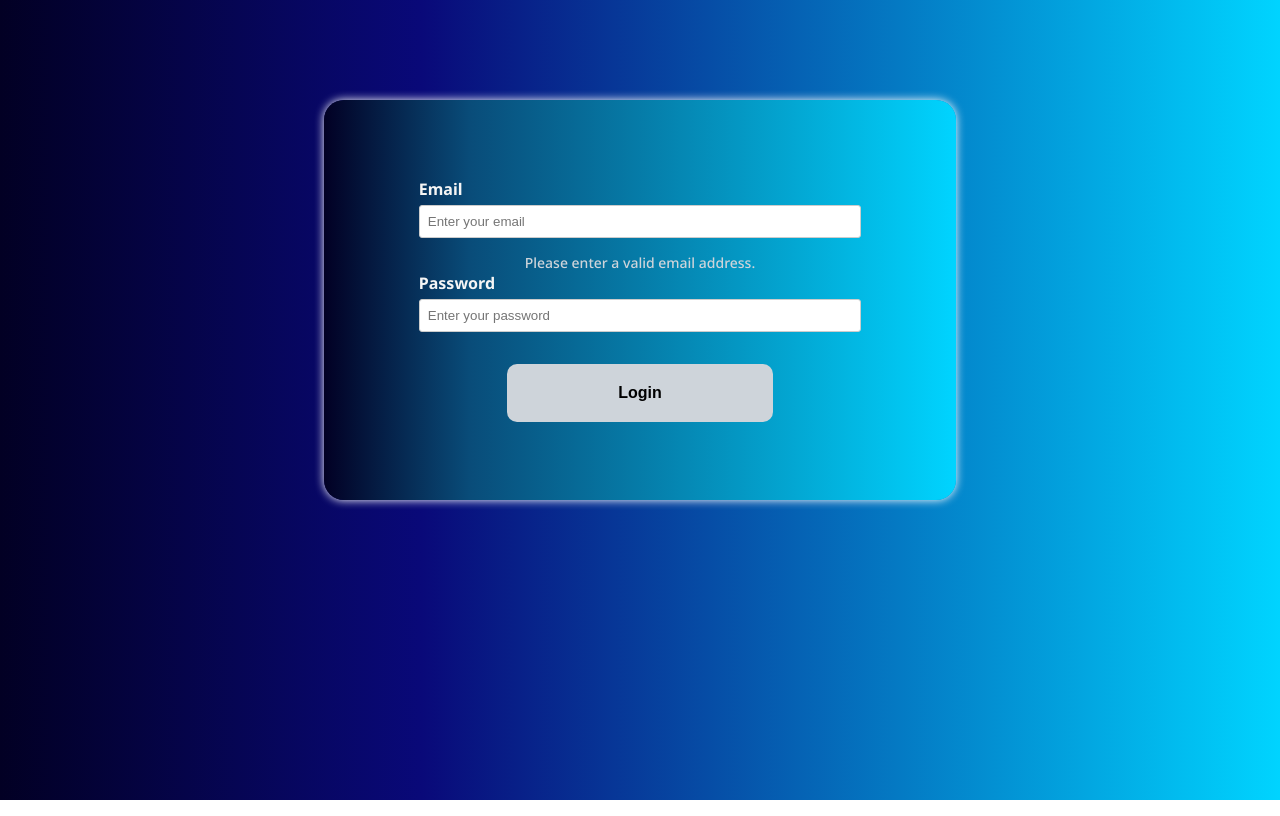
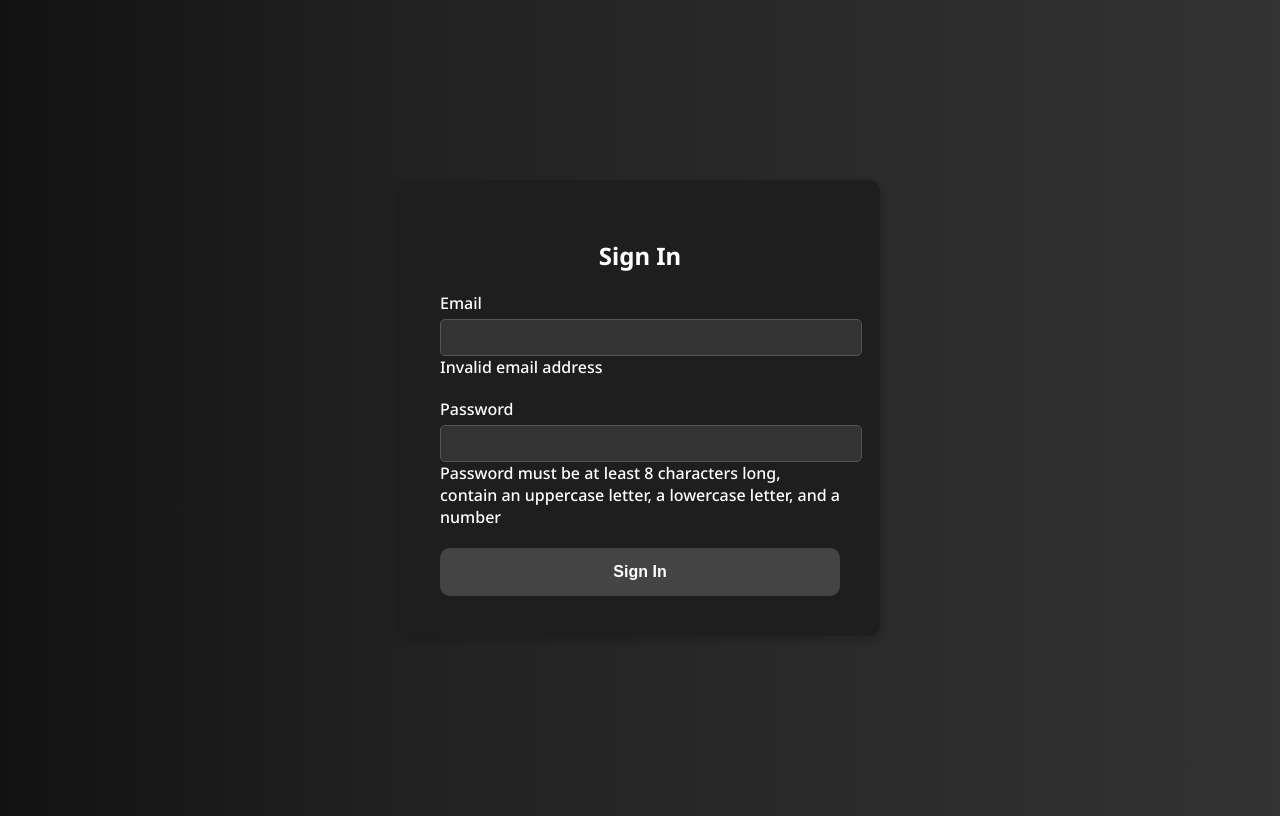
Before and after one commit to Imprayas12/Google-Meet-Clone, a Vue app: page /login in a window 1280 px wide. Built offline with nearby package versions, Linux system fonts and the light colour scheme.

Commit message:
Modifications

```diff
--- a/src/css/main.css
+++ b/src/css/main.css
@@ -1,10 +1,31 @@
 body {
-    background: rgb(2, 0, 36);
-    background: linear-gradient(90deg, rgba(2, 0, 36, 1) 0%, rgba(9, 9, 121, 1) 33%, rgba(0, 212, 255, 1) 100%);
+    background: rgb(18, 18, 18);
+    background: linear-gradient(90deg, rgba(18, 18, 18, 1) 0%, rgba(34, 34, 34, 1) 33%, rgba(51, 51, 51, 1) 100%);
+    color: #ffffff;
     font-family: "Noto Sans", sans-serif;
     font-optical-sizing: auto;
     font-weight: 500;
     font-style: normal;
-    font-variation-settings:
-        "wdth" 100;
+    font-variation-settings: "wdth" 100;
 }
+
+h1, h2, h3, h4, h5, h6 {
+    color: #ffffff;
+}
+
+a {
+    color: #1e90ff;
+}
+
+button {
+    background-color: #444;
+    color: #fff;
+    border: none;
+    cursor: pointer;
+    border-radius: 5px;
+    transition: background-color 0.3s;
+}
+
+button:hover {
+    background-color: #555;
+}
--- a/src/pages/Auth.vue
+++ b/src/pages/Auth.vue
@@ -1,26 +1,21 @@
 <template>
-    <div v-if="!signInForm" class="registration-form">
-        <form @submit.prevent="register">
-            <label for="email">Email </label>
-            <input v-model="email" name="email" placeholder="Enter your email" type="email" required>
-            <span v-if="!isEmailValid" class="error">Please enter a valid email address.</span>
-            <label for="password">Password </label>
-            <input v-model="password" name="password" type="password" placeholder="Enter your password" required>
-            <span v-if="!isPasswordStrong" class="error">Password must be at least 8 characters long and contain at
-                least
-                one number, one uppercase letter, and one lowercase letter.</span>
-            <button type="submit" :disabled="!isEmailValid || !isPasswordStrong">Register</button>
+  <div class="auth-container">
+    <div class="form-container">
+      <h2>{{ signInForm ? 'Sign In' : 'Register' }}</h2>
+      <form @submit.prevent="signInForm ? login() : register()">
+        <div class="form-group">
+          <label for="email">Email</label>
+          <input type="email" v-model="email" id="email" required />
+          <span v-if="!isEmailValid" class="error">Invalid email address</span>
+        </div>
+        <div class="form-group">
+          <label for="password">Password</label>
+          <input type="password" v-model="password" id="password" required />
+          <span v-if="!isPasswordStrong" class="error">Password must be at least 8 characters long, contain an uppercase letter, a lowercase letter, and a number</span>
+        </div>
+        <button type="submit">{{ signInForm ? 'Sign In' : 'Register' }}</button>
       </form>
     </div>
-    <div v-else class="registration-form">
-        <form @submit.prevent="login">
-            <label for="email">Email </label>
-            <input v-model="email" name="email" placeholder="Enter your email" type="email" required>
-            <span v-if="!isEmailValid" class="error">Please enter a valid email address.</span>
-            <label for="password">Password </label>
-            <input v-model="password" name="password" type="password" placeholder="Enter your password" required>
-            <button type="submit" :disabled="!isEmailValid">Login</button>
-        </form>
   </div>
 </template>
 
@@ -65,73 +60,74 @@ const login = async () => {
 </script>
 
 <style scoped>
-.registration-form {
-    text-align: center;
-    background: rgb(2, 0, 36);
-    background: linear-gradient(90deg, rgba(2, 0, 36, 1) 0%, rgba(9, 76, 121, 1) 23%, rgba(0, 212, 255, 1) 100%);
-    height: 400px;
-    color: whitesmoke;
-    border-radius: 20px;
-    display: flex;
-    flex-direction: column;
-    align-items: center;
-    justify-content: space-evenly;
-    margin-top: 100px;
-    box-shadow: 0px 0px 10px white;
-    width: 50%;
-    margin-left: auto;
-    margin-right: auto;
-    min-width: 350px;
+body {
+  background-color: #121212;
+  color: #ffffff;
+  font-family: 'Arial', sans-serif;
 }
 
-form {
+.auth-container {
   display: flex;
-    flex-direction: column;
-    width: 70%;
+  justify-content: center;
+  align-items: center;
+  height: 100vh;
+}
+
+.form-container {
+  background: #1e1e1e;
+  padding: 40px;
+  border-radius: 10px;
+  box-shadow: 0 4px 8px rgba(0, 0, 0, 0.2);
   text-align: center;
+  width: 100%;
+  max-width: 400px;
+}
+
+h2 {
+  margin-bottom: 20px;
+  color: #ffffff;
+}
+
+.form-group {
+  margin-bottom: 20px;
+  text-align: left;
 }
 
 label {
-    font-weight: bold;
+  display: block;
   margin-bottom: 5px;
-    text-align: start;
+  color: #ffffff;
 }
 
 input {
-    padding: 8px;
-    margin-bottom: 10px;
-    border: 1px solid #ccc;
-    border-radius: 3px;
+  width: 100%;
+  padding: 10px;
+  border: 1px solid #555;
+  border-radius: 5px;
+  background-color: #333;
+  color: #fff;
 }
 
 button {
-    padding: 20px 30px;
-    margin-left: auto;
-    margin-right: auto;
-    margin-top: 5%;
+  padding: 15px 25px;
   font-size: 16px;
-    background-color: #ced4da;
+  background-color: #444;
   color: #fff;
   border: none;
   cursor: pointer;
-    width: 60%;
-    color: black;
+  width: 100%;
   border-radius: 10px;
   font-weight: 600;
-    transition: 0.7s;
+  transition: 0.3s;
 }
 
 button:hover {
-    background: rgb(2, 0, 36);
-    background: linear-gradient(90deg, rgba(2, 0, 36, 1) 0%, rgba(11, 123, 126, 1) 45%, rgba(0, 212, 255, 1) 82%);
+  background: linear-gradient(90deg, rgba(2, 0, 36, 1) 0%, rgb(33, 33, 34) 45%, rgb(67, 72, 73) 82%);
   color: white;
-    font-family: "Noto Sans", sans-serif;
-    box-shadow: 0px 0px 10px white;
 }
-
+xs
 .error {
-    color: #ced4da;
+  color: #ff6b6b;
   font-size: 14px;
-    margin-top: 5px;
 }
 </style>
--- a/src/pages/HomePage.vue
+++ b/src/pages/HomePage.vue
@@ -48,6 +48,7 @@
       </div>
       <div v-if="callInProgress" class="remoteVideo">
         <div class="ownVideo"></div>
+        <button @click="endCall" class="end-call-button">End Call</button>
       </div>
 
 
@@ -231,6 +232,10 @@ const copyToClipboard = () => {
       console.error('Failed to copy text:', error);
     });
 }
+
+const endCall = () => {
+  location.reload();
+};
 
 onMounted(async () => {
   if (auth.currentUser) await setupPeerConnection();
@@ -467,6 +472,22 @@ form button:hover {
   justify-content: space-between;
 }
 
+.end-call-button {
+  background-color: #ff4d4d;
+  color: #fff;
+  border: none;
+  cursor: pointer;
+  border-radius: 10px;
+  font-weight: 600;
+  padding: 15px 25px;
+  transition: background-color 0.3s, transform 0.3s;
+  margin-top: 20px;
+}
+
+.end-call-button:hover {
+  background-color: #ff1a1a;
+  transform: scale(1.05);
+}
 
 @media screen and (max-width: 600px) {
   .container {
```
Lines whose indentation alone changed are shown as unchanged.
